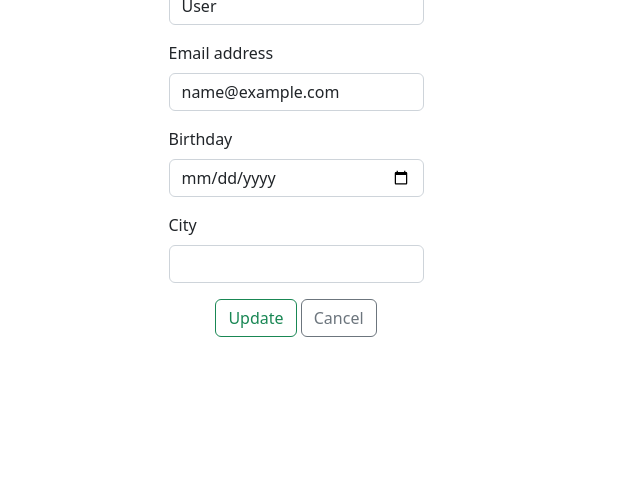
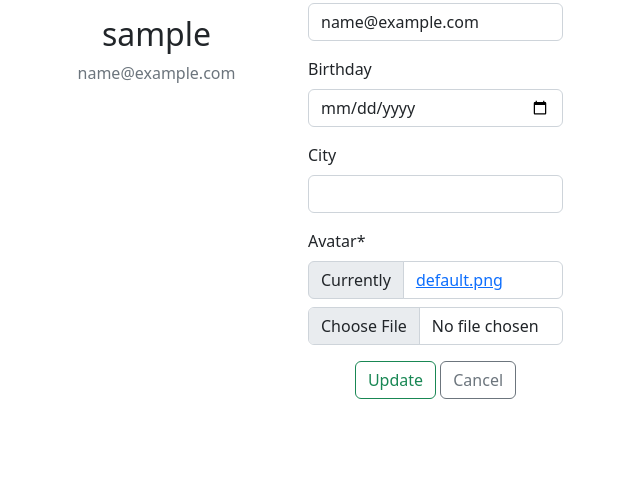
Before and after one commit to v0teforpedro/django_lms, a Django app: page /accounts/update/ in a window 1280 px wide. Shown: the part 313-800 px from the top of the page, without its empty margins (344-984 px from the left). Run offline with Django 4.2, Linux system fonts and the light colour scheme; the visitor is signed in with stand-in values (Sample User, id 1); parts of the project's set-up code (start-up, migrations or seed data) failed here and were passed over; some libraries are stand-ins or nearby versions.

Commit message:
- added profile picture to navbar, changed 'account' tab to display username - added pagination to other apps

```diff
--- a/accounts/forms.py
+++ b/accounts/forms.py
@@ -28,7 +28,8 @@ class ProfileUpdateForm(forms.ModelForm):
         model = Profile
         fields = [
             'birthday',
-            'city'
+            'city',
+            'avatar'
         ]
 
         widgets = {
--- a/accounts/models.py
+++ b/accounts/models.py
@@ -8,6 +8,7 @@ class Profile(models.Model):
     user = models.OneToOneField(to=User, on_delete=models.CASCADE)
     birthday = models.DateField(null=True, blank=True)
     city = models.CharField(max_length=50, null=True, blank=True)
+    avatar = models.ImageField(upload_to='avatars/', default='default.png')
 
     class Meta:
         db_table = 'profile'
--- a/accounts/views.py
+++ b/accounts/views.py
@@ -54,7 +54,7 @@ class AccountUpdateView(LoginRequiredMixin, ProcessFormView):
         user = self.request.user
         profile = user.profile
         user_form = UserUpdateForm(instance=user, data=request.POST)
-        profile_form = ProfileUpdateForm(instance=profile, data=request.POST)
+        profile_form = ProfileUpdateForm(instance=profile, data=request.POST, files=request.FILES)
         if user_form.is_valid() and profile_form.is_valid():
             user_form.save()
             profile_form.save()
--- a/config/settings.py
+++ b/config/settings.py
@@ -49,6 +49,7 @@ INSTALLED_APPS = [
     'django.contrib.flatpages',
     'django.contrib.sites',
     'ckeditor',
+    'ckeditor_uploader',
 
     'accounts.apps.AccountsConfig',
     'core.apps.CoreConfig',
@@ -174,4 +175,4 @@ EMAIL_PORT = 1025       # to activate: 'python -m smtpd -n -c DebuggingServer lo
 
 SITE_ID = 1
 
-CKEDITOR_UPLOAD_PATH = '/uploads'
+CKEDITOR_UPLOAD_PATH = 'uploads/'
--- a/courses/views.py
+++ b/courses/views.py
@@ -18,6 +18,7 @@ class ListCourseView(ListView):
     model = Course
     template_name = 'courses/courses.html'
     extra_context = {'title': 'List of Courses'}
+    paginate_by = 10
 
 
 class UpdateCourseView(LoginRequiredMixin, UpdateView):
--- a/groups/views.py
+++ b/groups/views.py
@@ -45,6 +45,7 @@ class ListGroupView(ListView):
     model = Group
     template_name = 'groups/groups.html'
     extra_context = {'title': 'List of Groups'}
+    paginate_by = 10
 
 
 # def update_group(request, pk):
--- a/teachers/views.py
+++ b/teachers/views.py
@@ -18,6 +18,7 @@ class ListTeacherView(ListView):
     model = Teacher
     template_name = 'teachers/teachers.html'
     extra_context = {'title': 'List of Teachers'}
+    paginate_by = 10
 
 
 class UpdateTeacherView(LoginRequiredMixin, UpdateView):
--- a/templates/accounts/profile.html
+++ b/templates/accounts/profile.html
@@ -5,7 +5,8 @@
 {% block main %}
     <div class="container w-25">
         <div class="card mt-5">
-            <div class="card-body">
+            <div class="card-body text-center">
+                <img src="{{ user.profile.avatar.url }}" class="rounded-circle" height="200" width="200" alt="avatar">
                 <h5 class="card-title">{{ user.username }}</h5>
                 <p class="card-text"><i>{{ user.email }}</i></p>
             </div>
--- a/templates/accounts/update.html
+++ b/templates/accounts/update.html
@@ -5,18 +5,21 @@
 {% block title %}Edit Profile{% endblock %}
 
 {% block main %}
-    <div class="container w-25">
-        <form method="post">
+    <div class="container w-50">
+        <form class="row" method="post" enctype="multipart/form-data">
             {% csrf_token %}
-            <div style="text-align: center">
-                <h2 class="account-heading">{{ user.username }}</h2>
+            <div class="col mt-3" style="text-align: center">
+                <img src="{{ user.profile.avatar.url }}" class="rounded-circle" height="200" width="200" alt="avatar">
+                <h2 class="account-heading mt-3">{{ user.username }}</h2>
                 <p class="text-secondary">{{ user.email }}</p>
             </div>
+            <div class="col mt-3">
             {{ user_form | crispy }}
             {{ profile_form | crispy }}
-            <div class="mt-3" style="text-align: center">
-                <input class="btn btn-outline-success" type="submit" value="Update">
-                <a class="btn btn-outline-secondary" href="{% url 'accounts:profile' %}">Cancel</a>
+                <div style="text-align: center">
+                    <input class="btn btn-outline-success" type="submit" value="Update">
+                    <a class="btn btn-outline-secondary" href="{% url 'accounts:profile' %}">Cancel</a>
+                </div>
             </div>
         </form>
     </div>
--- a/templates/courses/courses.html
+++ b/templates/courses/courses.html
@@ -24,7 +24,7 @@
         <tbody id="tableData">
         {% for course in object_list %}
             <tr>
-                <th scope="row">{{ forloop.counter }}</th>
+                <th scope="row">{{ forloop.counter0|add:page_obj.start_index }}</th>
                 <td>{{ course.course_name }}</td>
                 <td>{{ course.hours }}</td>
                 <td>{{ course.group.group_name }} ({{ course.group.student_count }}/{{ course.group.max_capacity }} attendants)</td>
--- a/templates/groups/groups.html
+++ b/templates/groups/groups.html
@@ -25,7 +25,7 @@
         <tbody id="tableData">
         {% for group in object_list %}
             <tr>
-                <th scope="row">{{ forloop.counter }}</th>
+                <th scope="row">{{ forloop.counter0|add:page_obj.start_index }}</th>
                 <td>{{ group.group_name }}</td>
                 <td>{{ group.headman.first_name }} {{ group.headman.last_name }}</td>
                 <td>{{ group.student_count }}/{{ group.max_capacity }}</td>
--- a/templates/includes/navbar.html
+++ b/templates/includes/navbar.html
@@ -46,9 +46,10 @@
             </div>
             <div class="col-auto">
                 {% if user.is_authenticated %}
+                <img src="{{ user.profile.avatar.url }}" class="rounded-circle" width="30" height="30" alt="thumbnail">
                 <div class="btn-group">
                     <button type="button" class="btn btn-dark btn-sm dropdown-toggle" data-bs-toggle="dropdown"
-                            data-bs-display="static" aria-expanded="false">Account</button>
+                            data-bs-display="static" aria-expanded="false">{{ user.username }} </button>
                     <ul class="dropdown-menu dropdown-menu-lg-end">
                         <li><a class="dropdown-item" href="{% url 'accounts:profile' %}">Profile</a></li>
                         <li><a class="dropdown-item" href="{% url 'password_change' %}">Change Password</a></li>
--- a/templates/teachers/teachers.html
+++ b/templates/teachers/teachers.html
@@ -25,7 +25,7 @@
         <tbody id="tableData">
         {% for teacher in object_list %}
             <tr>
-                <th scope="row">{{ forloop.counter }}</th>
+                <th scope="row">{{ forloop.counter0|add:page_obj.start_index }}</th>
                 <td>{{ teacher.first_name }}</td>
                 <td>{{ teacher.last_name }}</td>
                 <td>{{ teacher.phone_number }}</td>
```
Also changed, not shown: accounts/admin.py (+48 -2 lines), requirements.txt (+8 -7 lines), 1 other file.
